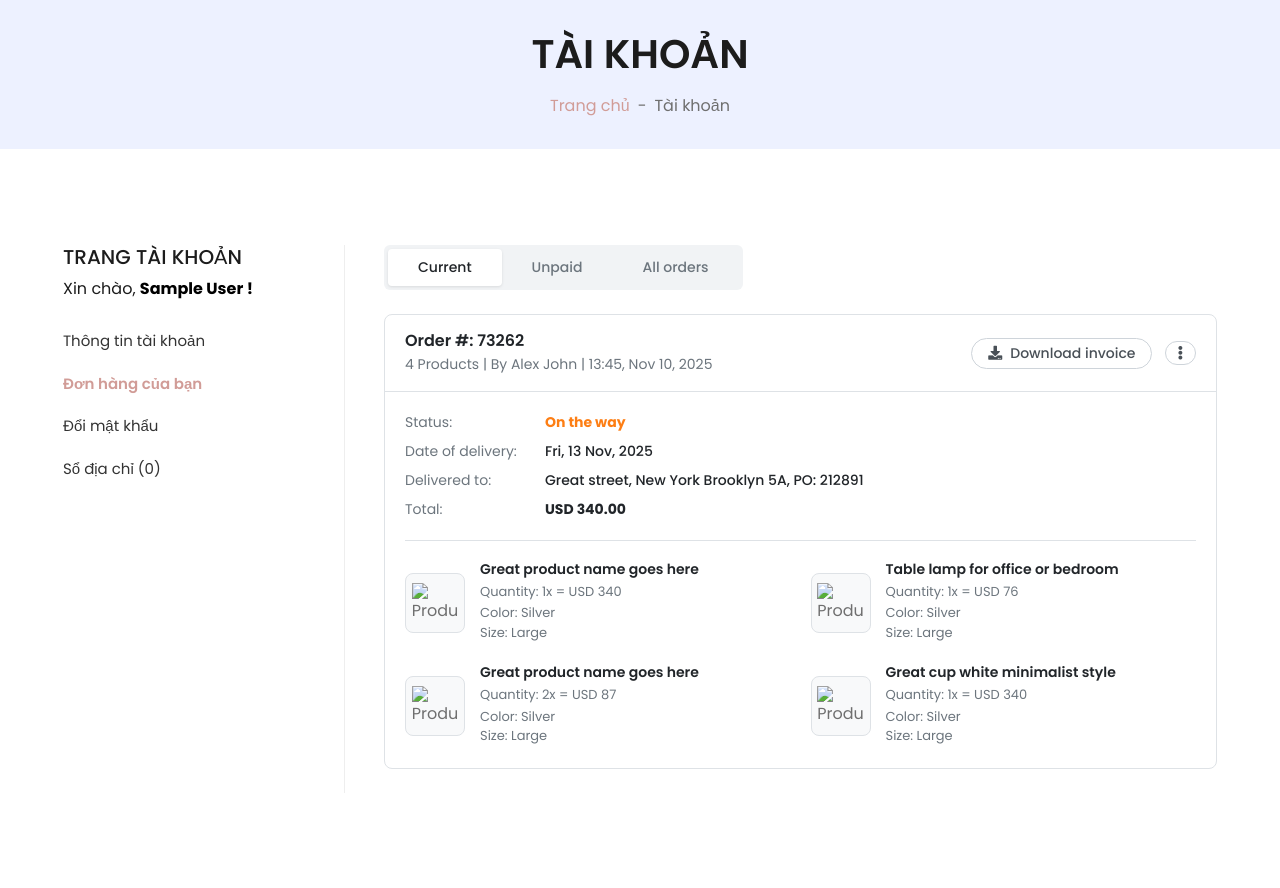
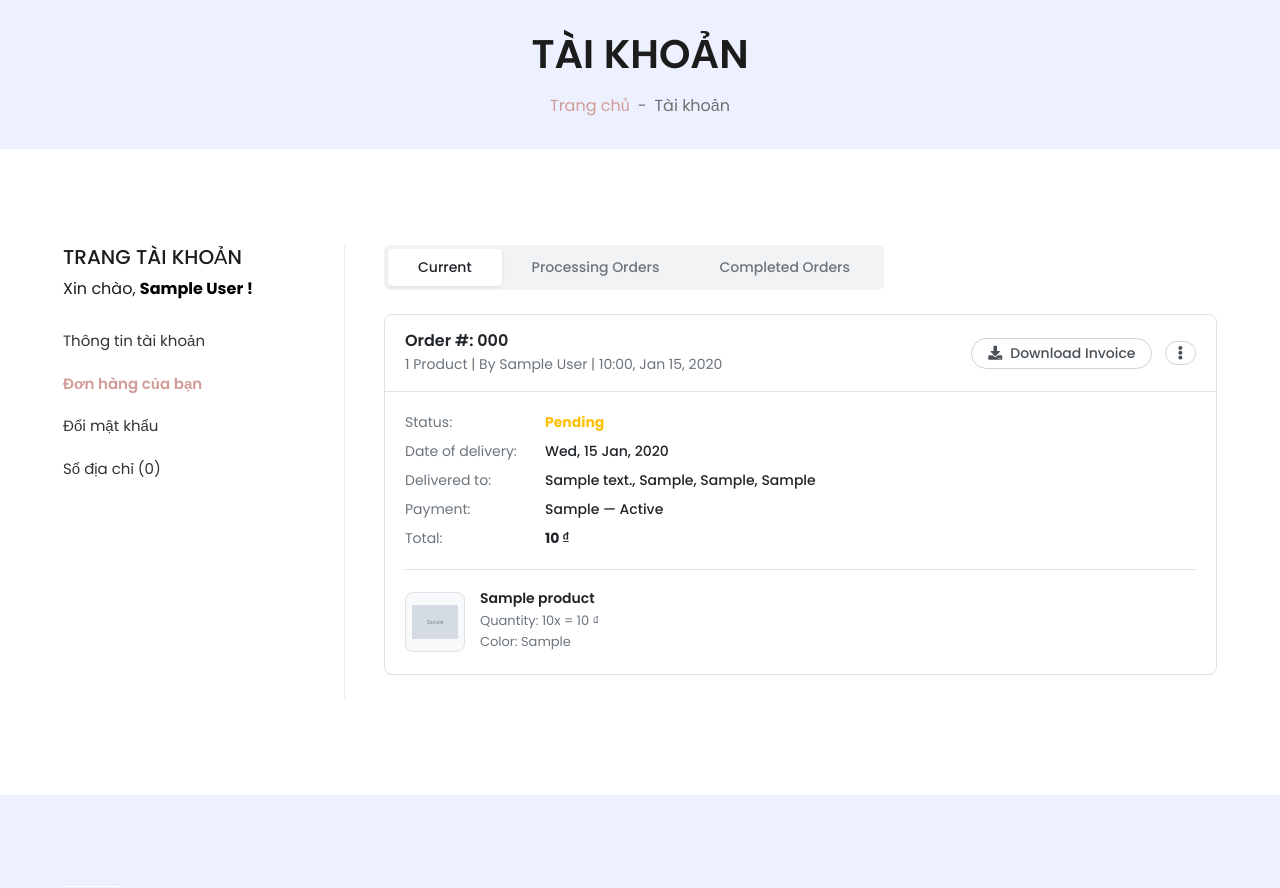
Before and after one commit to nhgduong04/Django-Ecommerce, a Django app: page /accounts/profile/orders/ in a window 1280 px wide. Shown: the part 235-1123 px from the top of the page. Run offline with Django 5.2, Linux system fonts and the light colour scheme; a user stored in the database is signed in; tables that the repository leaves empty hold one stand-in row (values such as "Sample post"); grey boxes marked "Sample" are stand-in pictures; some libraries are stand-ins or nearby versions.

Commit message:
update order tracking and order received email

```diff
--- a/accounts/views.py
+++ b/accounts/views.py
@@ -1,8 +1,11 @@
+from django.db.models import Prefetch
 from django.shortcuts import render, redirect
 from django.contrib.auth import authenticate, login as auth_login, logout as auth_logout
 from django.contrib.auth.decorators import login_required
 from django.contrib import messages
 from .forms import RegistrationForm, LoginForm
+
+from orders.models import Order, OrderItem
 
 # Create your views here.
 def register(request):
@@ -53,7 +56,39 @@ def profile(request):
 
 @login_required(login_url='login')
 def orders(request):
-    return render(request, 'accounts/orders.html')
+    # Map tab query param to Order.STATUS values
+    TAB_STATUS_MAP = {
+        'pending': 'PENDING',
+        'processing': 'PROCESSING',
+        'completed': 'COMPLETED',
+    }
+
+    active_tab = request.GET.get('status', 'pending').lower()
+    if active_tab not in TAB_STATUS_MAP:
+        active_tab = 'pending'
+
+    order_status = TAB_STATUS_MAP[active_tab]
+
+    # Prefetch order items with product + variant + variations for efficiency
+    order_items_prefetch = Prefetch(
+        'order_products',
+        queryset=OrderItem.objects.select_related(
+            'product', 'variant'
+        ).prefetch_related('variant__variations'),
+    )
+
+    orders = (
+        Order.objects
+        .filter(user=request.user, is_ordered=True, status=order_status)
+        .prefetch_related(order_items_prefetch)
+        .order_by('-created_at')
+    )
+
+    context = {
+        'orders': orders,
+        'active_tab': active_tab,
+    }
+    return render(request, 'accounts/orders.html', context)
 
 @login_required(login_url='login')
 def change_password(request):
--- a/myshop/settings.py
+++ b/myshop/settings.py
@@ -170,6 +170,7 @@ EMAIL_HOST_PASSWORD = 'dyed uevg lttu emsd'
 # EMAIL_HOST_USER = os.environ.get('User_Email')
 # EMAIL_HOST_PASSWORD = os.environ.get('User_Password')
 EMAIL_USE_TLS = True
+DEFAULT_FROM_EMAIL = 'EShopper <hoanggduongg2004@gmail.com>'
 
 # Fix 1 — Cho phép cookie gửi qua cross-site redirect
 SESSION_COOKIE_SAMESITE = 'None'
--- a/templates/accounts/orders.html
+++ b/templates/accounts/orders.html
@@ -1,4 +1,5 @@
 {% extends 'accounts/profile_base.html' %}
+{% load static %}
 
 {% block profile_content %}
 <style>
@@ -55,12 +56,20 @@
         font-weight: 500;
     }
 
-    .status-on-way {
+    .status-pending {
+        color: #ffc107;
+    }
+
+    .status-processing {
         color: #fd7e14;
     }
 
-    .status-shipped {
+    .status-completed {
         color: #28a745;
+    }
+
+    .status-cancelled {
+        color: #dc3545;
     }
 
     .order-product-grid {
@@ -93,6 +102,7 @@
         margin-right: 15px;
         flex-shrink: 0;
         border: 1px solid #dee2e6;
+        overflow: hidden;
     }
 
     .order-product-img img {
@@ -115,13 +125,12 @@
     }
 
     .order-tabs {
-        display: flex;
+        display: inline-flex;
         gap: 0;
         margin-bottom: 24px;
         background-color: #f1f3f5;
         border-radius: 6px;
         padding: 4px;
-        display: inline-flex;
     }
 
     .order-tab {
@@ -162,93 +171,123 @@
         color: #212529;
         border-color: #adb5bd;
     }
+
+    .empty-orders {
+        text-align: center;
+        padding: 60px 20px;
+        color: #6c757d;
+    }
+
+    .empty-orders i {
+        font-size: 48px;
+        color: #dee2e6;
+        margin-bottom: 16px;
+    }
+
+    .empty-orders p {
+        font-size: 15px;
+        margin-bottom: 0;
+    }
 </style>
 
+<!-- Order Status Tabs -->
 <div class="order-tabs">
-    <a href="#" class="order-tab active">Current</a>
-    <a href="#" class="order-tab">Unpaid</a>
-    <a href="#" class="order-tab">All orders</a>
+    <a href="{% url 'orders' %}?status=pending"
+       class="order-tab {% if active_tab == 'pending' %}active{% endif %}">Current</a>
+    <a href="{% url 'orders' %}?status=processing"
+       class="order-tab {% if active_tab == 'processing' %}active{% endif %}">Processing Orders</a>
+    <a href="{% url 'orders' %}?status=completed"
+       class="order-tab {% if active_tab == 'completed' %}active{% endif %}">Completed Orders</a>
 </div>
 
-<!-- Order 1 -->
+{% if orders %}
+    {% for order in orders %}
+    <!-- Order Card -->
     <div class="order-card">
         <div class="order-header">
             <div class="order-header-info">
-            <h6>Order #: 73262</h6>
-            <p>4 Products | By Alex John | 13:45, Nov 10, 2025</p>
+                <h6>Order #: {{ order.order_number }}</h6>
+                <p>
+                    {{ order.order_products.all|length }} Product{{ order.order_products.all|length|pluralize }}
+                    | By {{ order.full_name }}
+                    | {{ order.created_at|date:"H:i, M d, Y" }}
+                </p>
             </div>
             <div>
-            <button class="btn btn-order-action btn-sm px-3"><i class="fas fa-download mr-2"></i>
-                Download invoice
+                <button class="btn btn-order-action btn-sm px-3">
+                    <i class="fas fa-download mr-2"></i> Download Invoice
                 </button>
-            <button class="btn btn-order-action btn-sm ml-2 px-2"><i class="fas fa-ellipsis-v px-1"></i></button>
+                <button class="btn btn-order-action btn-sm ml-2 px-2">
+                    <i class="fas fa-ellipsis-v px-1"></i>
+                </button>
             </div>
         </div>
         <div class="order-body">
             <div class="order-meta">
                 <div class="order-meta-item">
                     <div class="order-meta-label">Status:</div>
-                <div class="order-meta-value status-on-way font-weight-bold">
-                    On the way
+                    <div class="order-meta-value font-weight-bold
+                        {% if order.status == 'PENDING' %}status-pending
+                        {% elif order.status == 'PROCESSING' %}status-processing
+                        {% elif order.status == 'COMPLETED' %}status-completed
+                        {% elif order.status == 'CANCELLED' %}status-cancelled
+                        {% endif %}">
+                        {{ order.get_status_display }}
                     </div>
                 </div>
                 <div class="order-meta-item">
                     <div class="order-meta-label">Date of delivery:</div>
-                <div class="order-meta-value">Fri, 13 Nov, 2025</div>
+                    <div class="order-meta-value">{{ order.created_at|date:"D, d M, Y" }}</div>
                 </div>
                 <div class="order-meta-item">
                     <div class="order-meta-label">Delivered to:</div>
-                <div class="order-meta-value">Great street, New York Brooklyn 5A, PO: 212891</div>
+                    <div class="order-meta-value">{{ order.address }}, {{ order.ward }}, {{ order.district }}, {{ order.province }}</div>
+                </div>
+                <div class="order-meta-item">
+                    <div class="order-meta-label">Payment:</div>
+                    <div class="order-meta-value">{{ order.payment_method }} — {{ order.payment_status|title }}</div>
                 </div>
                 <div class="order-meta-item">
                     <div class="order-meta-label">Total:</div>
-                <div class="order-meta-value font-weight-bold">USD 340.00</div>
+                    <div class="order-meta-value font-weight-bold">{{ order.order_total|floatformat:0 }} ₫</div>
                 </div>
             </div>
 
+            <!-- Order Items -->
             <div class="order-product-grid">
+                {% for item in order.order_products.all %}
                 <div class="order-product-item">
                     <div class="order-product-img">
-                    <img src="https://via.placeholder.com/60?text=Cup" alt="Product">
+                        {% if item.product.image %}
+                            <img src="{{ item.product.image.url }}" alt="{{ item.product.name }}">
+                        {% else %}
+                            <i class="fas fa-image" style="color: #ccc; font-size: 24px;"></i>
+                        {% endif %}
                     </div>
                     <div class="order-product-info">
-                    <h6>Great product name goes here</h6>
-                    <p>Quantity: 1x = USD 340</p>
-                    <p>Color: Silver<br>Size: Large</p>
+                        <h6>{{ item.product.name }}</h6>
+                        <p>Quantity: {{ item.quantity }}x = {{ item.product_price|floatformat:0 }} ₫</p>
+                        {% if item.variant %}
+                            {% for variation in item.variant.variations.all %}
+                                {% if forloop.first %}<p>{% endif %}
+                                {{ variation.variation_category|title }}: {{ variation.variation_value }}
+                                {% if not forloop.last %}<br>{% endif %}
+                                {% if forloop.last %}</p>{% endif %}
+                            {% endfor %}
+                        {% endif %}
                     </div>
                 </div>
-            <div class="order-product-item">
-                <div class="order-product-img">
-                    <img src="https://via.placeholder.com/60?text=Lamp" alt="Product">
-                </div>
-                <div class="order-product-info">
-                    <h6>Table lamp for office or bedroom</h6>
-                    <p>Quantity: 1x = USD 76</p>
-                    <p>Color: Silver<br>Size: Large</p>
-                </div>
-            </div>
-            <div class="order-product-item">
-                <div class="order-product-img">
-                    <img src="https://via.placeholder.com/60?text=Pot" alt="Product">
-                </div>
-                <div class="order-product-info">
-                    <h6>Great product name goes here</h6>
-                    <p>Quantity: 2x = USD 87</p>
-                    <p>Color: Silver<br>Size: Large</p>
-                </div>
-            </div>
-            <div class="order-product-item">
-                <div class="order-product-img">
-                    <img src="https://via.placeholder.com/60?text=Mug" alt="Product">
-                </div>
-                <div class="order-product-info">
-                    <h6>Great cup white minimalist style</h6>
-                    <p>Quantity: 1x = USD 340</p>
-                    <p>Color: Silver<br>Size: Large</p>
+                {% endfor %}
             </div>
         </div>
     </div>
+    {% endfor %}
+{% else %}
+    <!-- Empty State -->
+    <div class="empty-orders">
+        <i class="fas fa-box-open d-block"></i>
+        <p>Không có đơn hàng nào trong mục này.</p>
     </div>
-</div>
+{% endif %}
 
 {% endblock %}
```
Also changed, not shown: orders/views.py (+60 -14 lines), templates/orders/emails/order_received.html (added, +189 -0 lines), templates/products/product_detail.html (+64 -1 lines). Lines whose indentation alone changed are shown as unchanged.
